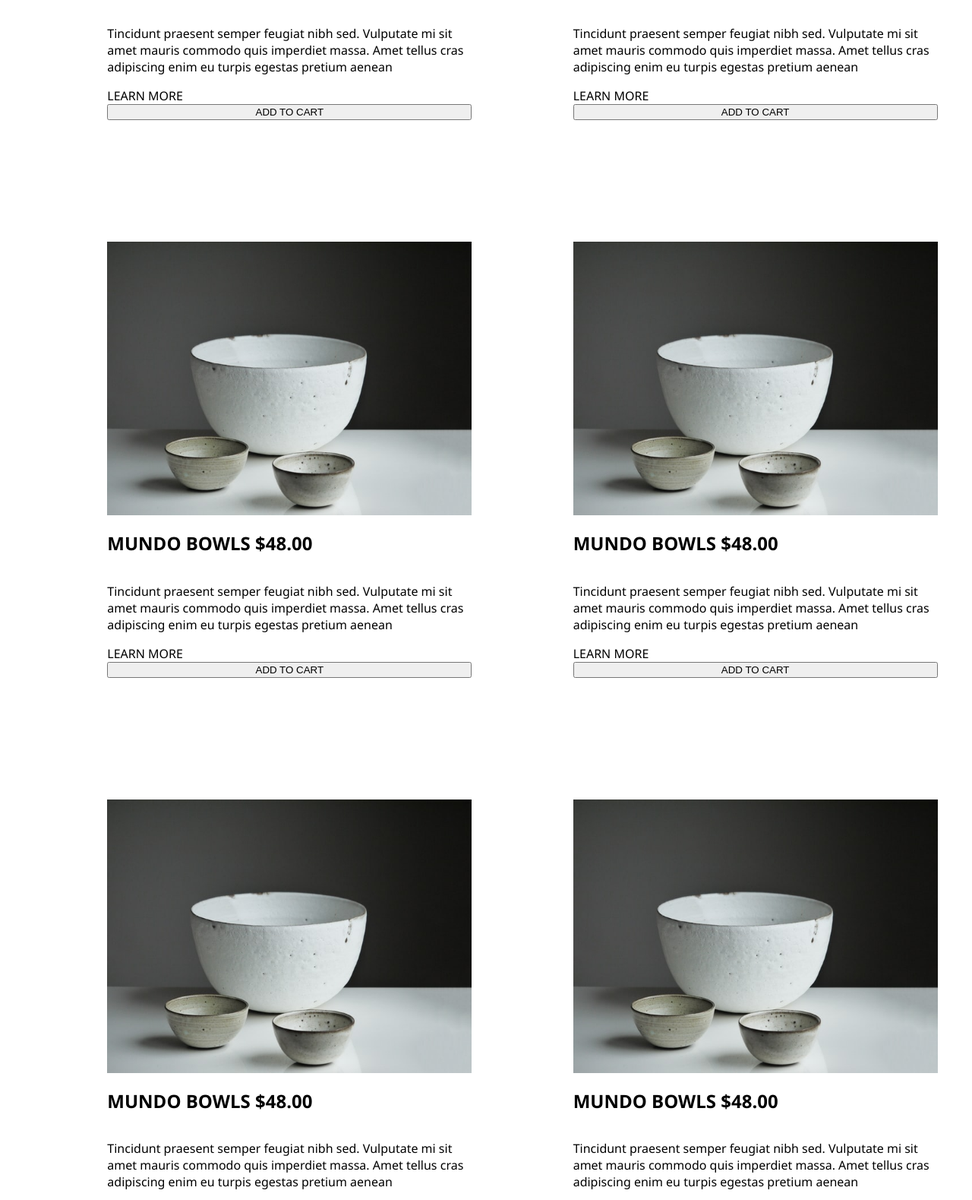
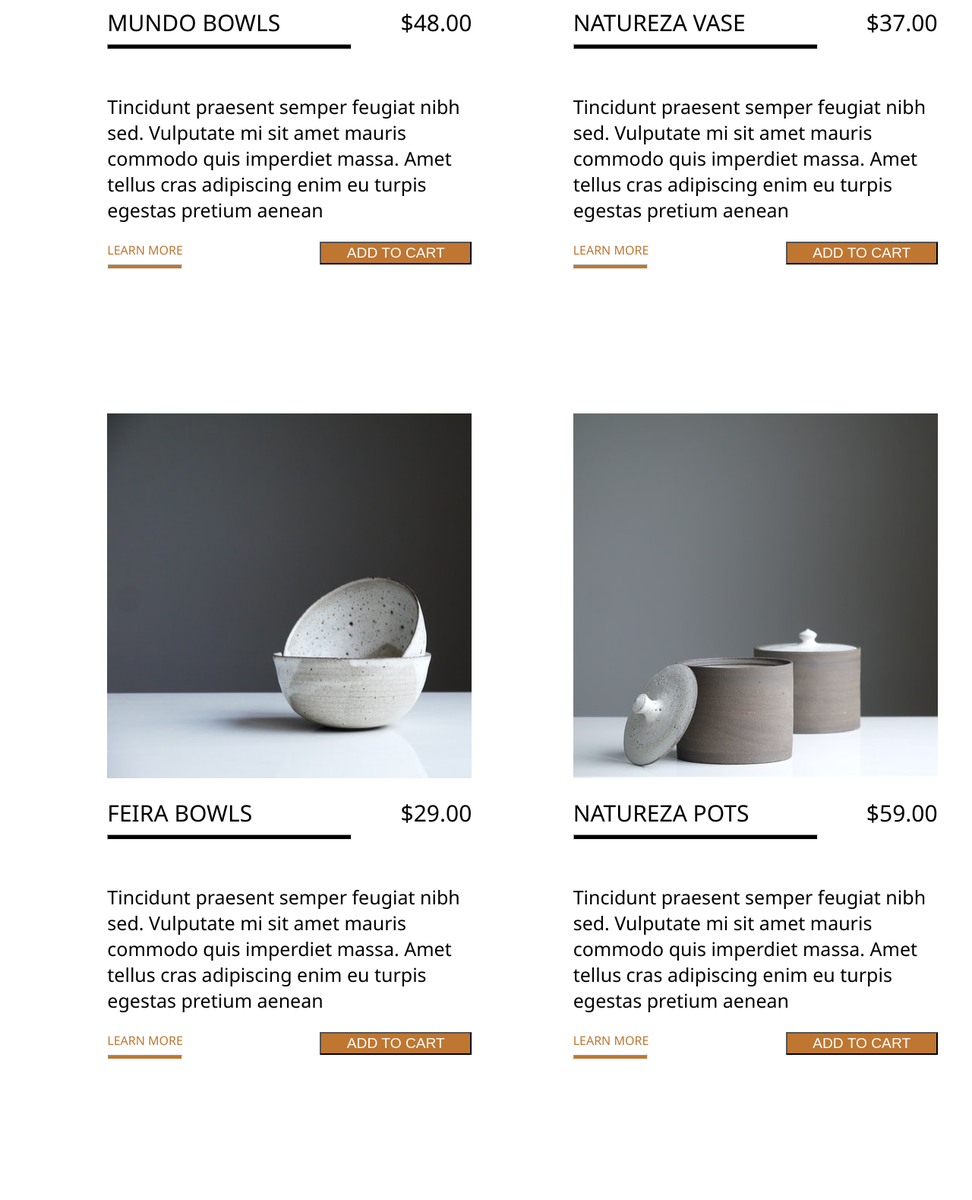
Before and after one commit to mrjagerr/ecommmerce, a plain HTML site: page index.html in a window 1280 px wide. Shown: the part 3064-4643 px from the top of the page at 76% size. Drawn offline with Linux system fonts and the light colour scheme.

Commit message:
Completion of the Products section

```diff
--- a/index.html
+++ b/index.html
@@ -109,137 +109,225 @@
 
     <section class="card-container">
         <div  class = "card">
+            <div class="cardimg">
             <img src="tom-crew-7HuTGlUfQSo-unsplash.jpg" alt="mundo bowls">
-            <h2 class = container3>MUNDO BOWLS $48.00
+            </div>
+           <section class ="card-bottom"> <h2 >MUNDO BOWLS
         </h2>
-            <p>
+        <h2>
+            $48.00
+        </h2>
+        </section>
+            <hr class="hr3">
+            <p class="card-info">
                 Tincidunt praesent semper feugiat nibh
             sed. Vulputate mi sit amet mauris
             commodo quis imperdiet massa. Amet
             tellus cras adipiscing enim eu turpis
             egestas pretium aenean
             </p>
-            <div>LEARN MORE</div>
+            <section class="card-bottom">
+                <div class="fontchange">LEARN MORE   <hr class="hr4"> </div>
             <button>ADD TO CART</button>
+        </section>
         </div>
-
         <div  class = "card">
-        <img src="tom-crew-7HuTGlUfQSo-unsplash.jpg" alt="mundo bowls">
-        <h2 class = container3>MUNDO BOWLS $48.00
+            <div class="cardimg">
+            <img src="oriento-maVIpNNtmlQ-unsplash.jpg" alt="NATUREZA VASE">
+        </div>
+           <section class ="card-bottom"> <h2 >NATUREZA VASE
         </h2>
-        <p>
+        <h2>
+            $37.00
+        </h2>
+        </section>
+            <hr class="hr3">
+            <p class="card-info">
                 Tincidunt praesent semper feugiat nibh
             sed. Vulputate mi sit amet mauris
             commodo quis imperdiet massa. Amet
             tellus cras adipiscing enim eu turpis
             egestas pretium aenean
             </p>
-        <div>LEARN MORE</div>
+            <section class="card-bottom">
+                <div class="fontchange">LEARN MORE   <hr class="hr4"> </div>
             <button>ADD TO CART</button>
+        </section>
         </div>
         <div  class = "card">
-    <img src="tom-crew-7HuTGlUfQSo-unsplash.jpg" alt="mundo bowls">
-    <h2 class = container3>MUNDO BOWLS $48.00
+            <div class="cardimg">
+                <img src="tom-crew-bgIO-u4GEfI-unsplash.jpg" alt="fiera bowls">
+            </div>
+           <section class ="card-bottom"> <h2 >FEIRA BOWLS
         </h2>
-    <p>
+        <h2>
+            $29.00
+        </h2>
+        </section>
+            <hr class="hr3">
+            <p class="card-info">
                 Tincidunt praesent semper feugiat nibh
             sed. Vulputate mi sit amet mauris
             commodo quis imperdiet massa. Amet
             tellus cras adipiscing enim eu turpis
             egestas pretium aenean
             </p>
-    <div>LEARN MORE</div>
+            <section class="card-bottom">
+                <div class="fontchange">LEARN MORE   <hr class="hr4"> </div>
             <button>ADD TO CART</button>
+        </section>
         </div>
         <div  class = "card">
-    <img src="tom-crew-7HuTGlUfQSo-unsplash.jpg" alt="mundo bowls">
-    <h2 class = container3>MUNDO BOWLS $48.00
+            <div class="cardimg">
+                <img src="tom-crew-3uwu5K0RtaE-unsplash.jpg" alt="NATUREZA POTS">
+            </div>
+                <section class ="card-bottom">
+                    <h2 >NATUREZA POTS
                     </h2>
-    <p>
+                    <h2>
+                     $59.00
+                    </h2>
+        </section>
+            <hr class="hr3">
+            <p class="card-info">
                 Tincidunt praesent semper feugiat nibh
             sed. Vulputate mi sit amet mauris
             commodo quis imperdiet massa. Amet
             tellus cras adipiscing enim eu turpis
             egestas pretium aenean
             </p>
-    <div>LEARN MORE</div>
+            <section class="card-bottom">
+                <div class="fontchange">LEARN MORE   <hr class="hr4"> </div>
             <button>ADD TO CART</button>
+        </section>
         </div>
         <div  class = "card">
-    <img src="tom-crew-7HuTGlUfQSo-unsplash.jpg" alt="mundo bowls">
-    <h2 class = container3>MUNDO BOWLS $48.00
+            <div class="cardimg">
+                <img src="linh-le-a0rE64YJDA4-unsplash.jpg" alt="vase with">
+            </div>
+           <section class ="card-bottom">
+             <h2 >PEDRA VASE
         </h2>
-    <p>
+        <h2>
+            $31.00
+        </h2>
+        </section>
+            <hr class="hr3">
+            <p class="card-info">
                 Tincidunt praesent semper feugiat nibh
             sed. Vulputate mi sit amet mauris
             commodo quis imperdiet massa. Amet
             tellus cras adipiscing enim eu turpis
             egestas pretium aenean
             </p>
-    <div>LEARN MORE</div>
+            <section class="card-bottom">
+                <div class="fontchange">LEARN MORE   <hr class="hr4"> </div>
             <button>ADD TO CART</button>
+        </section>
         </div>
         <div  class = "card">
-    <img src="tom-crew-7HuTGlUfQSo-unsplash.jpg" alt="mundo bowls">
-    <h2 class = container3>MUNDO BOWLS $48.00
+            <div class="cardimg">
+                <img src="tom-crew-oiZAQvxTcYQ-unsplash.jpg" alt="two white pots">
+            </div>
+           <section class ="card-bottom"> <h2 >VIAJA POTS
         </h2>
-    <p>
+        <h2>
+            $57.00
+        </h2>
+        </section>
+            <hr class="hr3">
+            <p  class="card-info">
                 Tincidunt praesent semper feugiat nibh
             sed. Vulputate mi sit amet mauris
             commodo quis imperdiet massa. Amet
             tellus cras adipiscing enim eu turpis
             egestas pretium aenean
             </p>
-    <div>LEARN MORE</div>
+            <section class="card-bottom">
+                <div class="fontchange">LEARN MORE   <hr class="hr4"> </div>
             <button>ADD TO CART</button>
+        </section>
         </div>
         <div  class = "card">
-    <img src="tom-crew-7HuTGlUfQSo-unsplash.jpg" alt="mundo bowls">
-    <h2 class = container3>MUNDO BOWLS $48.00
+            <div class="cardimg">
+                <img src="tom-crew-YA2E3d7a9Wo-unsplash.jpg" alt="stack of white plates">
+            </div>
+           <section class ="card-bottom"> <h2 >SERVIÇO PLATES
         </h2>
-    <p>
+        <h2>
+            $35.00
+        </h2>
+        </section>
+            <hr class="hr3">
+            <p  class="card-info">
                 Tincidunt praesent semper feugiat nibh
             sed. Vulputate mi sit amet mauris
             commodo quis imperdiet massa. Amet
             tellus cras adipiscing enim eu turpis
             egestas pretium aenean
             </p>
-    <div>LEARN MORE</div>
+            <section class="card-bottom">
+                <div class="fontchange">LEARN MORE   <hr class="hr4"> </div>
             <button>ADD TO CART</button>
+        </section>
         </div>
         <div  class = "card">
-    <img src="tom-crew-7HuTGlUfQSo-unsplash.jpg" alt="mundo bowls">
-    <h2 class = container3>MUNDO BOWLS $48.00
+            <div class="cardimg">
+                <img src="oriento-l0ah3UBLppo-unsplash.jpg" alt="blue vase">
+            </div>
+           <section class ="card-bottom"> <h2 >CAMPEÃO VASE
         </h2>
-    <p>
+        <h2>
+            $37.00
+        </h2>
+        </section>
+            <hr class="hr3">
+            <p  class="card-info">
                 Tincidunt praesent semper feugiat nibh
             sed. Vulputate mi sit amet mauris
             commodo quis imperdiet massa. Amet
             tellus cras adipiscing enim eu turpis
             egestas pretium aenean
             </p>
-    <div>LEARN MORE</div>
+            <section class="card-bottom">
+                <div class="fontchange">LEARN MORE   <hr class="hr4"> </div>
             <button>ADD TO CART</button>
+        </section>
         </div>
         <div  class = "card">
-    <img src="tom-crew-7HuTGlUfQSo-unsplash.jpg" alt="mundo bowls">
-    <h2 class = container3>MUNDO BOWLS $48.00
+            <div class="cardimg">
+                <img src="tom-crew-SITGdvztUdg-unsplash.jpg" alt="white bowls">
+            </div>
+           <section class ="card-bottom"> <h2 >TROCA BOWLS
         </h2>
-    <p>
+        <h2>
+            $25.00
+        </h2>
+        </section>
+            <hr class="hr3">
+            <p  class="card-info">
                 Tincidunt praesent semper feugiat nibh
             sed. Vulputate mi sit amet mauris
             commodo quis imperdiet massa. Amet
             tellus cras adipiscing enim eu turpis
             egestas pretium aenean
             </p>
-    <div>LEARN MORE</div>
+            <section class="card-bottom">
+            <div class="fontchange">LEARN MORE   <hr class="hr4"> </div>
+
             <button>ADD TO CART</button>
+        </section>
         </div>
+
+
 </section>
 <section>
-    <p>
-        CONTACT US
-    </p>
+    <section class = "container1">
+        <h1 class="intro" id="contacts">
+            contact us
+            </h1>
+            <hr class="hr2">
+        </section>
     <p>
         email
     </p>
--- a/styles.css
+++ b/styles.css
@@ -8,6 +8,9 @@ h1{
 }
 h2{
     font-family: 'Segoe UI', Tahoma, Geneva, Verdana, sans-serif;
+    font-weight: 300;
+    font-size: 30px;
+
 }
 nav{
     display: flex;
@@ -45,8 +48,28 @@ font-size: large;
   width: 60rem;
 margin-right: 50rem;
 }
+.hr3{
+
+    display: flex;
+
+    background-color: black;
+    height: 5px;
+    color: black;
+    width: 20rem;
+  margin-right: 50rem;
+ position: relative;
+  bottom: 25px;
+}
+.hr4{
+  display: flex;
+  flex-direction: column;
+  background-color: #BF7631;
+  height: 4px;
+  color: #BF7631;
+  width: 6rem;
 
 
+}
 .brand{
   display: flex;
   margin-left: 15rem;
@@ -57,8 +80,6 @@ margin-right: 50rem;
   margin-left: 25rem;
 
 }
-
-
 .home-backround{
   background-image: linear-gradient(90deg,
      black 15%,
@@ -80,7 +101,6 @@ margin-right: 50rem;
   font-size: 50px;
 
 }
-
 /* Bottom right text */
 .bottom-right {
   display: flex;
@@ -91,7 +111,6 @@ margin-right: 50rem;
   font-size: 50px;
 
 }
-
 .container1{
         display: flex;
         flex-direction: column;
@@ -103,14 +122,11 @@ margin-right: 50rem;
     display: flex;
     margin-top: 20rem;
 }
-
-
 .container3{
     display: flex;
 
 
 }
-
   .container4 {
     position: relative;
     text-align: center;
@@ -148,7 +164,6 @@ margin-right: 50rem;
   font-size:22px;
 
  }
-
  .aboutus1{
   display: flex;
   flex-direction: row;
@@ -176,10 +191,6 @@ font-weight: 400;
 text-transform: uppercase;
 
 }
-.ourproducts{
-  display: flex;
-}
-  /* Top left text */
   .card-container{
     display: flex;
     flex-wrap: wrap;
@@ -187,17 +198,48 @@ text-transform: uppercase;
 
 
   }
-  .card {
+  .cardimg{
+  display: flex;
+  background-size: cover;
+  height: 30rem;
+  width: 30rem;
+
+  }
+  .card{
 
    display: flex;
    flex-direction: column;
-   background-size: cover;
+   background-size: auto;
+   image-rendering: crisp-edges;
     width: 30rem;
-    height:fit-content;
-    background-size: cover;
-    padding-top: 10rem;
+    height:60rem;
+
+    padding-top: 5rem;
     overflow: hidden;
   padding-left: 6rem;
 
 
+
   }
+  .card-info{
+    display: flex;
+    max-width: 30rem;
+    font-size: 25px;
+  }
+.card-bottom{
+  display: flex;
+  justify-content: space-between;
+}
+button{
+
+    display: inline-block;
+    background-color: #BF7631;
+    height: 30px;
+    width: 200px;
+    color: #ffffff;
+    text-align: center;
+    font-size: larger;
+}
+.fontchange{
+  color: #BF7631;
+}
```
Lines whose indentation alone changed are shown as unchanged.
